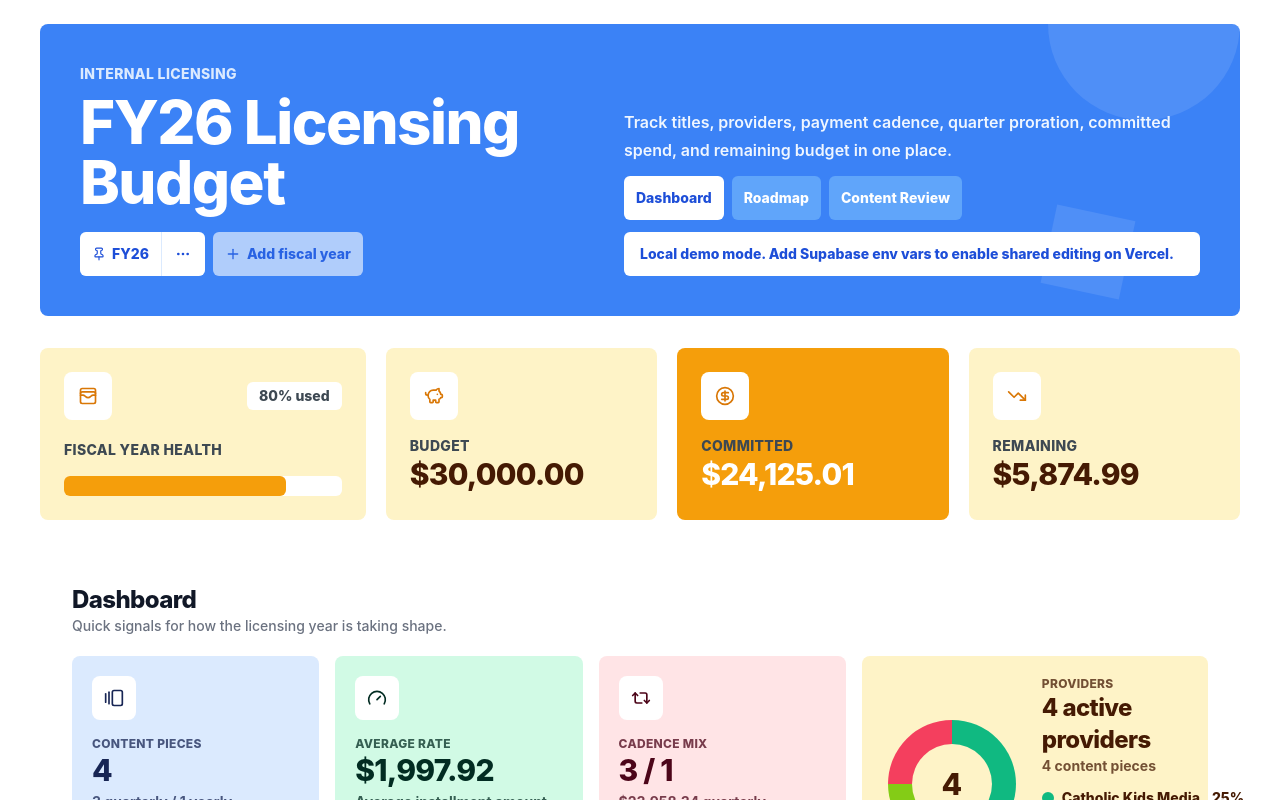
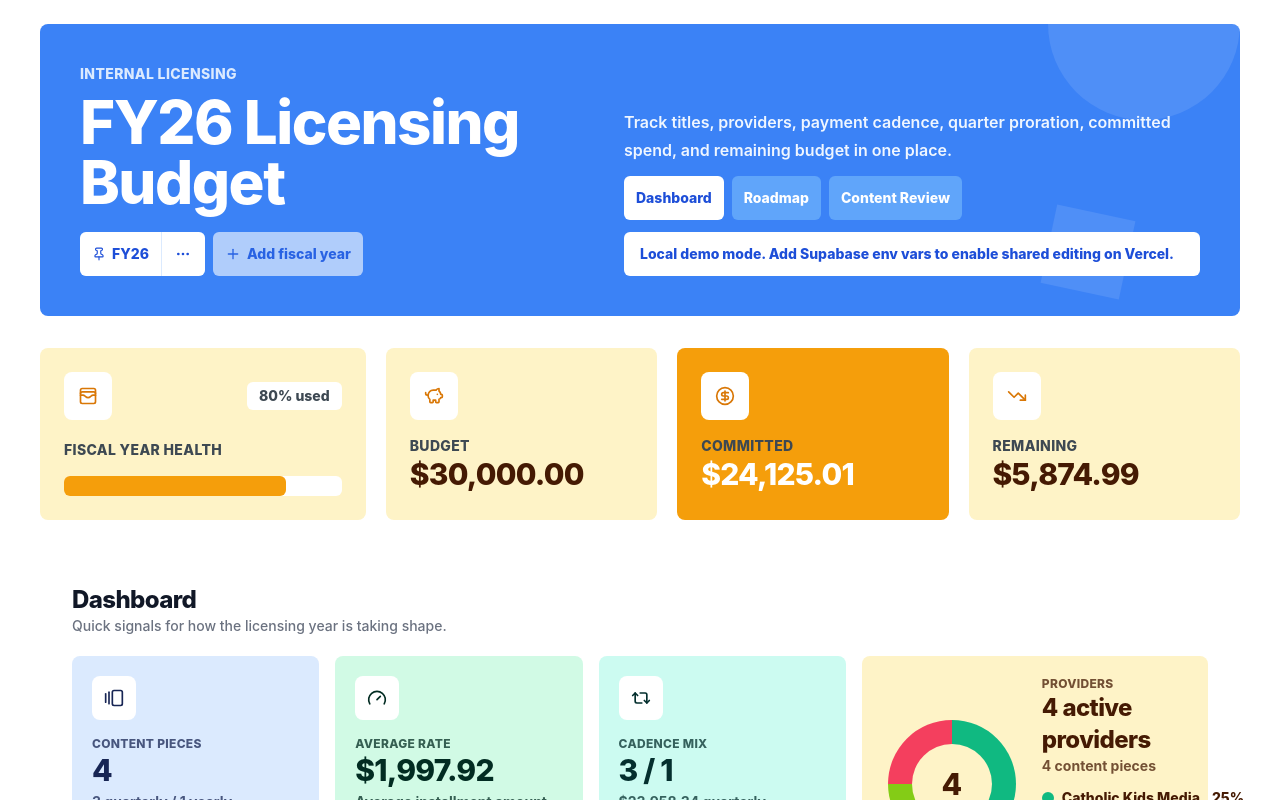
Before and after one commit to mattmussoline/Budget-Tracking-App, a Next.js app: page /dashboard in a window 1280 px wide. Shown: the top 800 px of the page. Built offline with nearby package versions, Linux system fonts and the light colour scheme; no server answers.

Commit message:
Update cadence mix card color

```diff
--- a/src/features/budget/components/dashboard-insights.tsx
+++ b/src/features/budget/components/dashboard-insights.tsx
@@ -32,7 +32,7 @@ export function DashboardInsights({
       detail: `${formatCurrency(model.cadenceTotals.quarterlyCents)} quarterly`,
       secondaryDetail: `${formatCurrency(model.cadenceTotals.yearlyCents)} yearly`,
       icon: Repeat2,
-      className: "bg-rose-100 text-rose-950"
+      className: "bg-teal-100 text-teal-950"
     }
   ];
   const providerTotal = model.providers.reduce((total, provider) => total + provider.licenseCount, 0);
```
Also changed, not shown: 1 other file (tests, documents, lock files or other folders).
